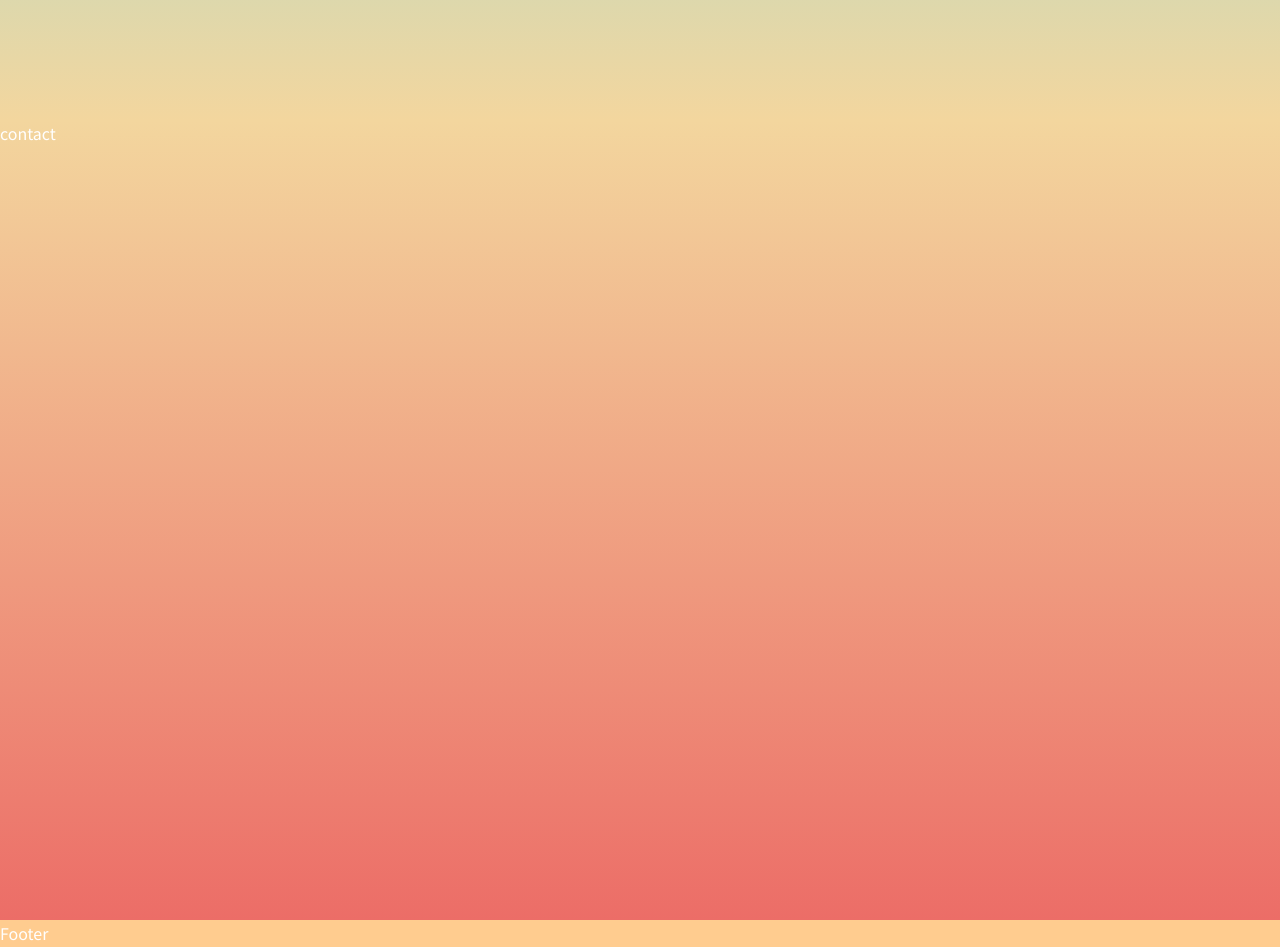
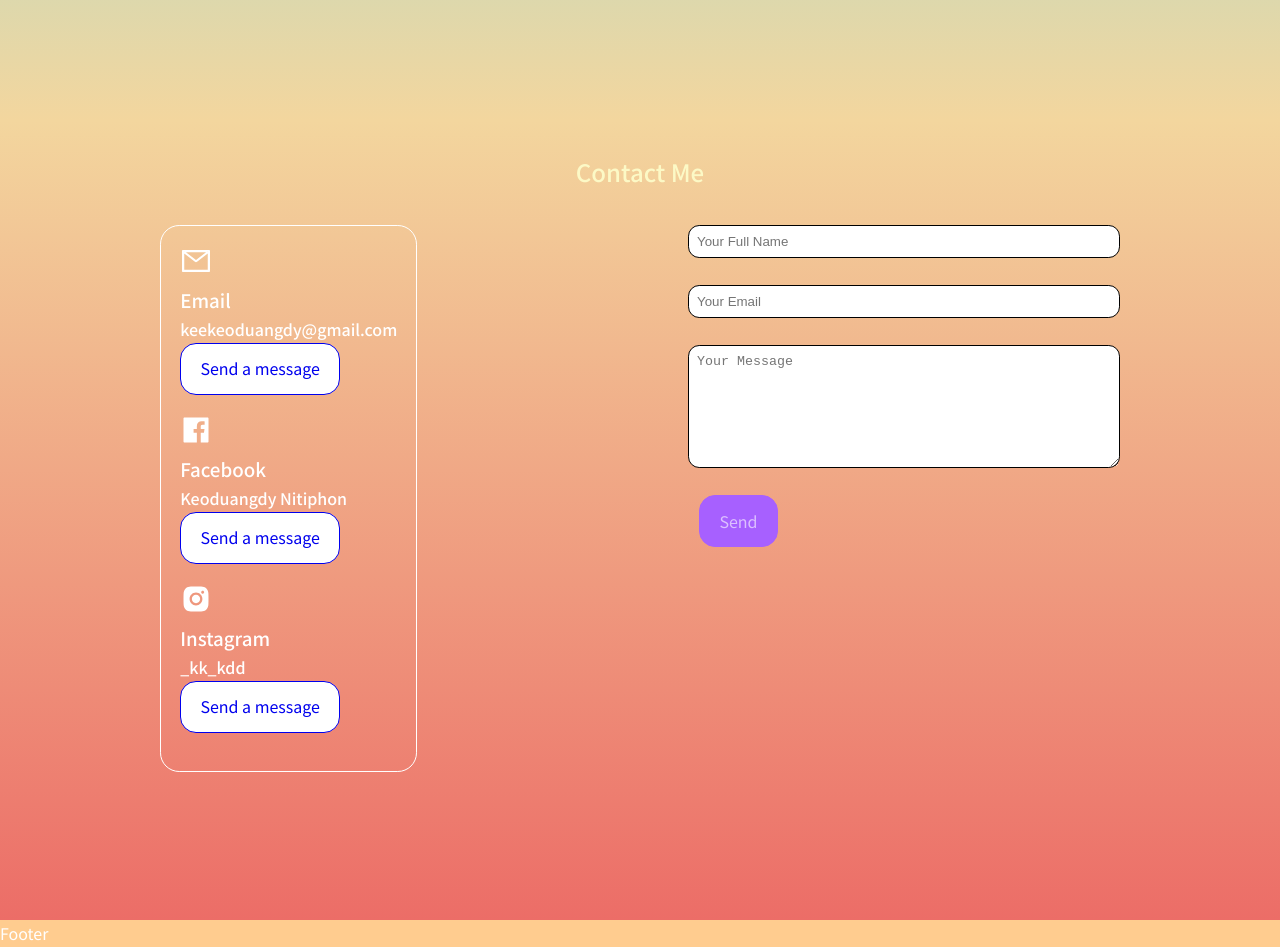
Before and after one commit to zxcwer/MyPortfolio, a React (Create React App) app: page / in a window 1280 px wide. Shown: the part 2280-3227 px from the top of the page. Built offline with nearby package versions, Linux system fonts and the light colour scheme.

Commit message:
🔥 update 70%

```diff
--- a/package.json
+++ b/package.json
@@ -6,6 +6,7 @@
     "@testing-library/jest-dom": "^5.16.4",
     "@testing-library/react": "^13.3.0",
     "@testing-library/user-event": "^13.5.0",
+    "emailjs": "^4.0.0",
     "react": "^18.1.0",
     "react-dom": "^18.1.0",
     "react-icons": "^4.4.0",
--- a/src/components/About/About.js
+++ b/src/components/About/About.js
@@ -9,7 +9,7 @@ const About = () => {
       <div className="container container__about">
         <div className="about__image">
           <div className="about__me">
-            <img src={me} alt="me"></img>
+            <img src={me} alt="me" className="about__me-image"></img>
           </div>
         </div>
         <div className="about__content">
--- a/src/components/About/about.css
+++ b/src/components/About/about.css
@@ -11,6 +11,9 @@
 }
 .about__me {
   width: 50%;
+}
+.about__me-image {
+  width: 250px;
 }
 .about__cards {
   display: grid;
--- a/src/components/Contact/Contact.js
+++ b/src/components/Contact/Contact.js
@@ -1,9 +1,76 @@
 import React from "react";
 import "./contact.css";
+import { AiOutlineMail, AiFillFacebook, AiFillInstagram } from "react-icons/ai";
 const Contact = () => {
   return (
     <section id="contact" className="section__contact">
-      contact
+      <h2>Contact Me</h2>
+      <div className="container container__contact">
+        <div className="contact__items">
+          <article className="contact__item">
+            <AiOutlineMail size="2rem" />
+            <h3>Email</h3>
+            <h4>keekeoduangdy@gmail.com</h4>
+            <a
+              href="mailto:keekeoduangdy@gmail.com"
+              target="_blank"
+              className="btn"
+            >
+              Send a message
+            </a>
+          </article>
+
+          <article className="contact__item">
+            <AiFillFacebook size="2rem" />
+            <h3>Facebook</h3>
+            <h4>Keoduangdy Nitiphon</h4>
+            <a
+              href="https://m.me/Nitiphon.keoduangdy"
+              target="_blank"
+              className="btn"
+            >
+              Send a message
+            </a>
+          </article>
+
+          <article className="contact__item">
+            <AiFillInstagram size="2rem" />
+            <h3>Instagram</h3>
+            <h4>_kk_kdd</h4>
+            <a
+              href="mailto:keekeoduangdy@gmail.com"
+              target="_blank"
+              className="btn"
+            >
+              Send a message
+            </a>
+          </article>
+        </div>
+        <form>
+          <input
+            type="text"
+            name="name"
+            placeholder="Your Full Name"
+            required
+          ></input>
+          <input
+            type="text"
+            name="email"
+            placeholder="Your Email"
+            required
+          ></input>
+          <textarea
+            type="text"
+            rows="7"
+            name="message"
+            placeholder="Your Message"
+            required
+          ></textarea>
+          <butto type="summmit" className="btn btn--primary">
+            Send
+          </butto>
+        </form>
+      </div>
     </section>
   );
 };
--- a/src/components/Contact/contact.css
+++ b/src/components/Contact/contact.css
@@ -2,4 +2,44 @@
   /* background-image: url("../../assets/04.png"); */
   background-image: linear-gradient(#f3d69e, #ec6d67);
   height: 100vh;
+  padding-top: 2rem;
 }
+.section__contact > h2,
+.section__contact > h5 {
+  color: #fcf9c6;
+}
+.container__contact {
+  padding-top: 2rem;
+  display: grid;
+  grid-template-columns: 45% 45%;
+  gap: 10%;
+}
+.contact__items {
+  width: max-content;
+  padding: 1.2rem;
+  border: 1px solid;
+  border-radius: 1.2rem;
+}
+.contact__item {
+  padding-bottom: 1.2rem;
+}
+
+form {
+  display: flex;
+  flex-direction: column;
+  gap: 1.7rem;
+}
+input,
+textarea {
+  border: 1px solid;
+  border-radius: 0.7rem;
+  padding: 0.5rem;
+}
+/*---------------*/
+/*smartphone*/
+/*---------------*/
+@media screen and (max-width: 600px) {
+  form {
+    display: none;
+  }
+}
--- a/src/style.css
+++ b/src/style.css
@@ -65,6 +65,7 @@ h5 {
   border-radius: 1rem;
   background-color: var(--color--white);
   padding: 0.7rem 1.2rem;
+  cursor: pointer;
 }
 .btn:hover {
   background-color: var(--color--primary);
```
Also changed, not shown: 1 other file (tests, documents, lock files or other folders).
